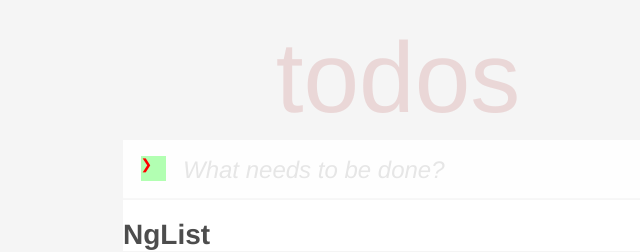
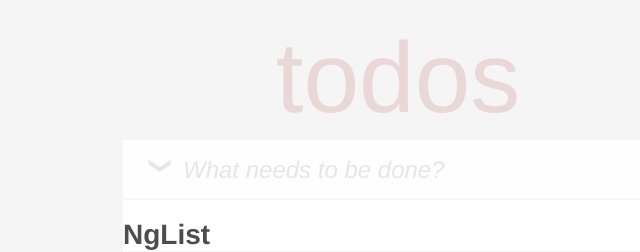
Before and after one commit to DimaGashko/NgTodo, an Angular app: page / in a window 1280 px wide. Shown: the top 252 px of the page, without its empty margins (242-882 px from the left). Built offline with nearby package versions, Linux system fonts and the light colour scheme.

Commit message:
readyHeader

```diff
--- a/src/app/complete-all/complete-all.component.css
+++ b/src/app/complete-all/complete-all.component.css
@@ -10,18 +10,23 @@
   .checkbox__label, .checkbox__span {
     display: inline-block; }
   .checkbox__label {
-    width: 25px;
-    height: 25px; }
+    width: 26px;
+    height: 26px; }
   .checkbox__span {
     width: 100%;
     height: 100%;
     cursor: pointer;
-    position: relative;
-    background: rgba(0, 255, 0, 0.3); }
+    position: relative; }
     .checkbox__span:before {
       content: "❯";
       display: block;
       position: absolute;
-      color: red; }
+      color: #e6e6e6;
+      font-size: 22px;
+      transform: rotate(90deg);
+      transform-origin: center right;
+      margin-top: 6px;
+      margin-left: 3px;
+      transition: color .3s; }
   .checkbox:checked + .checkbox__span:before {
-    color: green; }
+    color: #737373; }
--- a/src/app/complete-all/complete-all.component.sass
+++ b/src/app/complete-all/complete-all.component.sass
@@ -16,8 +16,8 @@
       display: inline-block
 
    &__label
-      width: 25px
-      height: 25px
+      width: 26px
+      height: 26px
 
    &__span
       width: 100%
@@ -25,15 +25,19 @@
       cursor: pointer
       position: relative
 
-      background: rgba(0,255,0,.3)
-
       &:before
          content: "❯"
          display: block
          position: absolute
-         color: red
+         color: #e6e6e6
+         font-size: 22px
+         transform: rotate(90deg)
+         transform-origin: center right
+         margin-top: 6px
+         margin-left: 3px
+         transition: color .3s
 
 
    &:checked + &__span
       &:before
-         color: green
+         color: #737373
```
